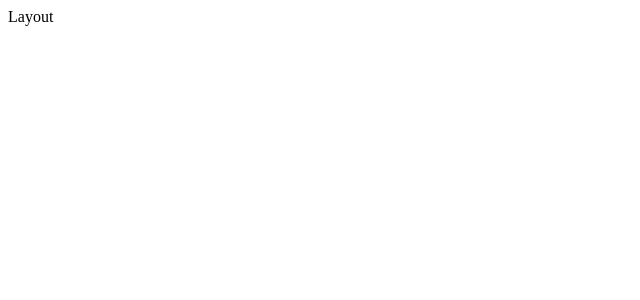
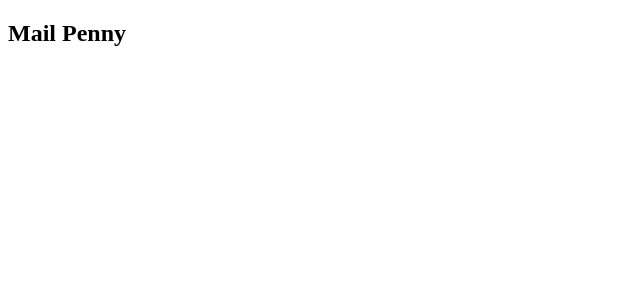
Before and after one commit to Viper-JSX/Mail_Penny, a React app: page / in a window 1280 px wide. Shown: the top 300 px of the page, without its empty margins (0-640 px from the left). Built offline with nearby package versions, Linux system fonts and the light colour scheme.

Commit message:
Created 'Header' component, the component was added to 'Layout'

```diff
--- /dev/null
+++ b/src/components/Header/Header.js
@@ -0,0 +1,9 @@
+function Header(){
+    return(
+        <header>
+            <h2>Mail Penny</h2>
+        </header>
+    )
+}
+
+export default Header
--- a/src/components/Layout.js
+++ b/src/components/Layout.js
@@ -1,7 +1,9 @@
+import Header from "./Header/Header";
+
 function Layout(){
     return(
         <div id="layout">
-            Layout
+            <Header />
         </div>
     )
 }
```
